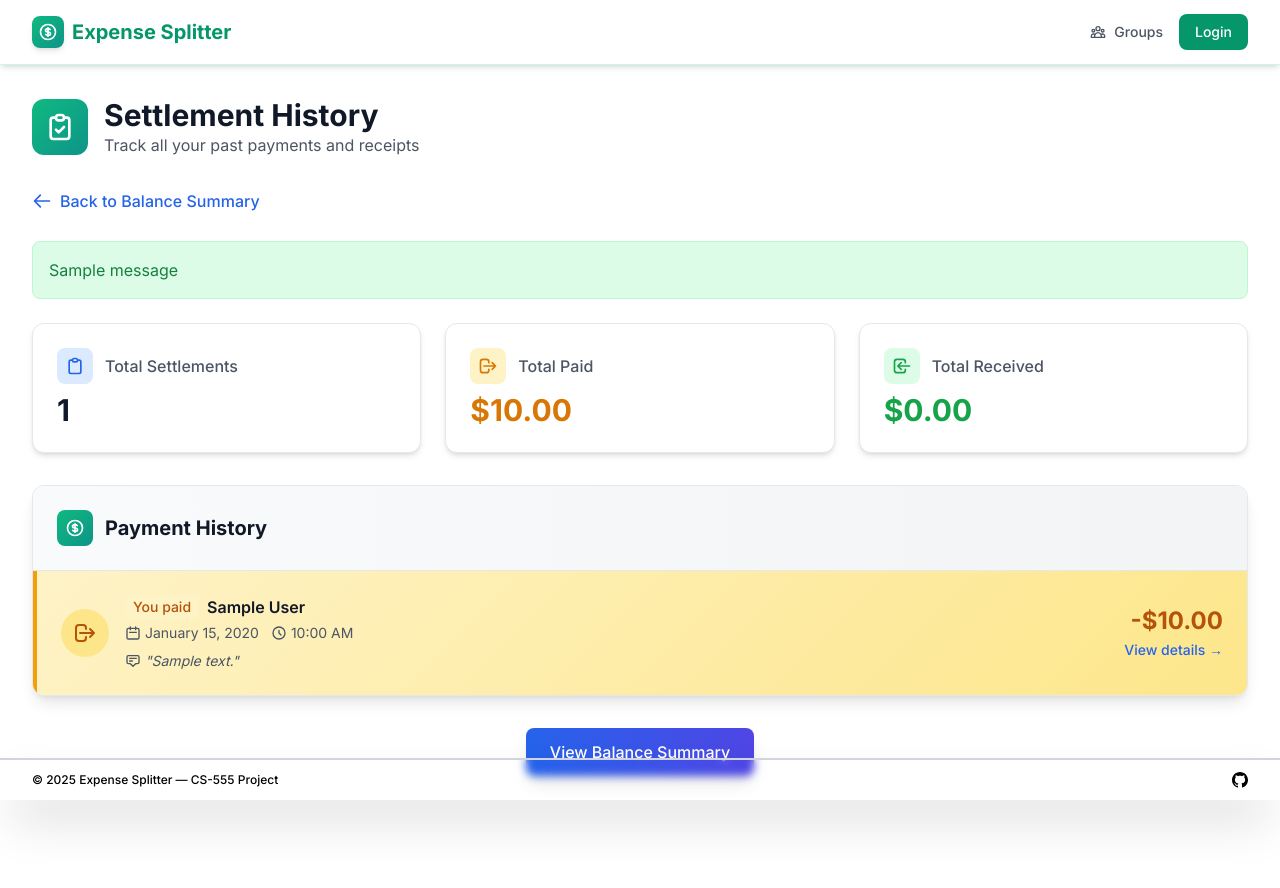
After one commit to PradHolla/CS-555-A-Course-Project, a Flask app: page /settlements/history in a window 1280 px wide. The commit adds this page. Run offline with Flask 3, Linux system fonts and the light colour scheme; the visitor is signed in with stand-in values (Sample User, id 1); tables that the repository leaves empty hold one stand-in row (values such as "Sample post"); one stand-in notice (Sample message) is shown; some libraries are stand-ins or nearby versions.

Commit message:
feat: add settlement history page
- Add /settlements/history route to view past payments
- Add get_user_settlements service method for chronological history
- Create history.html template with summary stats and payment list
- Add Settlement History button to balance summary page
- Add 14 comprehensive tests for settlement history feature

Users can now view all their past settlements showing:
- Payment direction (paid vs received)
- Amount, date, time, and notes
- Total paid and total received summary stats

```diff
--- a/routes/settlements.py
+++ b/routes/settlements.py
@@ -1,7 +1,7 @@
-from flask import Blueprint, abort, flash, redirect, render_template, request, url_for
+from flask import Blueprint, abort, flash, redirect, render_template, request, session, url_for
 
 from extensions import db
-from models import Settlement
+from models import Settlement, User
 from services.notification_service import notify_settlement_recipient
 from services.settlement_service import SettlementService
 from utils.decorators import login_required
@@ -69,3 +69,24 @@ def detail(settlement_id):
     if not s:
         abort(404)
     return render_template("settlements/details.html", settlement=s)
+
+
+@settlements_bp.route("/history")
+@login_required
+def history():
+    """Display settlement history for the current user."""
+    user_id = session.get("user_id")
+    user = db.session.get(User, user_id)
+
+    if not user:
+        flash("User not found.", "error")
+        return redirect(url_for("expenses.balance_summary"))
+
+    # Get all settlements involving this user (as payer or recipient)
+    settlements = SettlementService.get_user_settlements(user_id)
+
+    return render_template(
+        "settlements/history.html",
+        settlements=settlements,
+        current_user=user,
+    )
--- /dev/null
+++ b/templates/settlements/history.html
@@ -0,0 +1,227 @@
+{% extends "base.html" %}
+
+{% block title %}Settlement History • Student Starter Pack{% endblock %}
+
+{% block extra_head %}
+<style>
+    @keyframes slideIn {
+        from {
+            opacity: 0;
+            transform: translateY(-10px);
+        }
+        to {
+            opacity: 1;
+            transform: translateY(0);
+        }
+    }
+    .slide-in {
+        animation: slideIn 0.3s ease-out;
+    }
+    .settlement-paid {
+        background: linear-gradient(135deg, #fef3c7 0%, #fde68a 100%);
+        border-left: 4px solid #f59e0b;
+    }
+    .settlement-received {
+        background: linear-gradient(135deg, #d1fae5 0%, #a7f3d0 100%);
+        border-left: 4px solid #10b981;
+    }
+</style>
+{% endblock %}
+
+{% block content %}
+<div class="mb-8">
+    <div class="flex items-center gap-4 mb-4">
+        <div class="p-3 bg-gradient-to-br from-emerald-500 to-teal-600 rounded-xl text-white">
+            <svg class="w-8 h-8" fill="none" stroke="currentColor" viewBox="0 0 24 24">
+                <path stroke-linecap="round" stroke-linejoin="round" stroke-width="2" d="M9 5H7a2 2 0 00-2 2v12a2 2 0 002 2h10a2 2 0 002-2V7a2 2 0 00-2-2h-2M9 5a2 2 0 002 2h2a2 2 0 002-2M9 5a2 2 0 012-2h2a2 2 0 012 2m-6 9l2 2 4-4"></path>
+            </svg>
+        </div>
+        <div>
+            <h2 class="text-3xl font-bold text-gray-900">Settlement History</h2>
+            <p class="text-gray-600">Track all your past payments and receipts</p>
+        </div>
+    </div>
+</div>
+
+<!-- Navigation back to balance summary -->
+<div class="mb-6">
+    <a href="{{ url_for('expenses.balance_summary') }}" class="inline-flex items-center gap-2 text-blue-600 hover:text-blue-800 transition-colors duration-200">
+        <svg class="w-5 h-5" fill="none" stroke="currentColor" viewBox="0 0 24 24">
+            <path stroke-linecap="round" stroke-linejoin="round" stroke-width="2" d="M10 19l-7-7m0 0l7-7m-7 7h18"></path>
+        </svg>
+        <span class="font-medium">Back to Balance Summary</span>
+    </a>
+</div>
+
+<!-- Flash Messages -->
+{% with messages = get_flashed_messages(with_categories=true) %}
+    {% if messages %}
+        <div class="mb-6">
+            {% for category, message in messages %}
+                <div class="p-4 rounded-lg {% if category == 'error' %}bg-red-100 text-red-700 border border-red-200{% elif category == 'success' %}bg-green-100 text-green-700 border border-green-200{% else %}bg-blue-100 text-blue-700 border border-blue-200{% endif %}">
+                    {{ message|safe }}
+                </div>
+            {% endfor %}
+        </div>
+    {% endif %}
+{% endwith %}
+
+{% if not settlements %}
+<!-- No settlements message -->
+<div class="bg-white rounded-xl shadow-lg p-12 text-center border border-gray-200">
+    <div class="flex justify-center mb-4">
+        <div class="p-4 bg-gray-100 rounded-full">
+            <svg class="w-16 h-16 text-gray-400" fill="none" stroke="currentColor" viewBox="0 0 24 24">
+                <path stroke-linecap="round" stroke-linejoin="round" stroke-width="2" d="M17 9V7a2 2 0 00-2-2H5a2 2 0 00-2 2v6a2 2 0 002 2h2m2 4h10a2 2 0 002-2v-6a2 2 0 00-2-2H9a2 2 0 00-2 2v6a2 2 0 002 2zm7-5a2 2 0 11-4 0 2 2 0 014 0z"></path>
+            </svg>
+        </div>
+    </div>
+    <h3 class="text-xl font-semibold text-gray-900 mb-2">No Settlements Yet</h3>
+    <p class="text-gray-600 mb-6">You haven't made or received any payments yet.</p>
+    <a href="{{ url_for('expenses.balance_summary') }}" class="inline-block px-6 py-3 bg-gradient-to-r from-blue-600 to-indigo-600 text-white rounded-lg hover:from-blue-700 hover:to-indigo-700 transition-all duration-200 font-medium">
+        View Balance Summary
+    </a>
+</div>
+{% else %}
+
+<!-- Summary Stats -->
+<div class="grid gap-6 md:grid-cols-3 mb-8">
+    {% set total_paid = namespace(value=0) %}
+    {% set total_received = namespace(value=0) %}
+    {% for s in settlements %}
+        {% if s.payer_id == current_user.id %}
+            {% set total_paid.value = total_paid.value + s.amount %}
+        {% else %}
+            {% set total_received.value = total_received.value + s.amount %}
+        {% endif %}
+    {% endfor %}
+
+    <div class="bg-white rounded-xl shadow-md p-6 border border-gray-200">
+        <div class="flex items-center gap-3 mb-2">
+            <div class="p-2 bg-blue-100 rounded-lg">
+                <svg class="w-5 h-5 text-blue-600" fill="none" stroke="currentColor" viewBox="0 0 24 24">
+                    <path stroke-linecap="round" stroke-linejoin="round" stroke-width="2" d="M9 5H7a2 2 0 00-2 2v12a2 2 0 002 2h10a2 2 0 002-2V7a2 2 0 00-2-2h-2M9 5a2 2 0 002 2h2a2 2 0 002-2M9 5a2 2 0 012-2h2a2 2 0 012 2"></path>
+                </svg>
+            </div>
+            <span class="text-gray-600 font-medium">Total Settlements</span>
+        </div>
+        <p class="text-3xl font-bold text-gray-900">{{ settlements|length }}</p>
+    </div>
+
+    <div class="bg-white rounded-xl shadow-md p-6 border border-gray-200">
+        <div class="flex items-center gap-3 mb-2">
+            <div class="p-2 bg-amber-100 rounded-lg">
+                <svg class="w-5 h-5 text-amber-600" fill="none" stroke="currentColor" viewBox="0 0 24 24">
+                    <path stroke-linecap="round" stroke-linejoin="round" stroke-width="2" d="M17 16l4-4m0 0l-4-4m4 4H7m6 4v1a3 3 0 01-3 3H6a3 3 0 01-3-3V7a3 3 0 013-3h4a3 3 0 013 3v1"></path>
+                </svg>
+            </div>
+            <span class="text-gray-600 font-medium">Total Paid</span>
+        </div>
+        <p class="text-3xl font-bold text-amber-600">${{ "%.2f"|format(total_paid.value) }}</p>
+    </div>
+
+    <div class="bg-white rounded-xl shadow-md p-6 border border-gray-200">
+        <div class="flex items-center gap-3 mb-2">
+            <div class="p-2 bg-green-100 rounded-lg">
+                <svg class="w-5 h-5 text-green-600" fill="none" stroke="currentColor" viewBox="0 0 24 24">
+                    <path stroke-linecap="round" stroke-linejoin="round" stroke-width="2" d="M11 16l-4-4m0 0l4-4m-4 4h14m-5 4v1a3 3 0 01-3 3H6a3 3 0 01-3-3V7a3 3 0 013-3h7a3 3 0 013 3v1"></path>
+                </svg>
+            </div>
+            <span class="text-gray-600 font-medium">Total Received</span>
+        </div>
+        <p class="text-3xl font-bold text-green-600">${{ "%.2f"|format(total_received.value) }}</p>
+    </div>
+</div>
+
+<!-- Settlement History List -->
+<div class="bg-white rounded-xl shadow-lg border border-gray-200 overflow-hidden">
+    <div class="p-6 border-b border-gray-200 bg-gradient-to-r from-gray-50 to-gray-100">
+        <div class="flex items-center gap-3">
+            <div class="p-2 bg-gradient-to-br from-emerald-500 to-teal-600 rounded-lg text-white">
+                <svg class="w-5 h-5" fill="none" stroke="currentColor" viewBox="0 0 24 24">
+                    <path stroke-linecap="round" stroke-linejoin="round" stroke-width="2" d="M12 8c-1.657 0-3 .895-3 2s1.343 2 3 2 3 .895 3 2-1.343 2-3 2m0-8c1.11 0 2.08.402 2.599 1M12 8V7m0 1v8m0 0v1m0-1c-1.11 0-2.08-.402-2.599-1M21 12a9 9 0 11-18 0 9 9 0 0118 0z"></path>
+                </svg>
+            </div>
+            <h3 class="text-xl font-bold text-gray-900">Payment History</h3>
+        </div>
+    </div>
+
+    <div class="divide-y divide-gray-200">
+        {% for settlement in settlements %}
+        <div class="slide-in p-6 {% if settlement.payer_id == current_user.id %}settlement-paid{% else %}settlement-received{% endif %} hover:shadow-md transition-shadow duration-200">
+            <div class="flex items-center justify-between flex-wrap gap-4">
+                <div class="flex items-center gap-4">
+                    <!-- Direction Icon -->
+                    <div class="p-3 rounded-full {% if settlement.payer_id == current_user.id %}bg-amber-200{% else %}bg-green-200{% endif %}">
+                        {% if settlement.payer_id == current_user.id %}
+                        <svg class="w-6 h-6 text-amber-700" fill="none" stroke="currentColor" viewBox="0 0 24 24">
+                            <path stroke-linecap="round" stroke-linejoin="round" stroke-width="2" d="M17 16l4-4m0 0l-4-4m4 4H7m6 4v1a3 3 0 01-3 3H6a3 3 0 01-3-3V7a3 3 0 013-3h4a3 3 0 013 3v1"></path>
+                        </svg>
+                        {% else %}
+                        <svg class="w-6 h-6 text-green-700" fill="none" stroke="currentColor" viewBox="0 0 24 24">
+                            <path stroke-linecap="round" stroke-linejoin="round" stroke-width="2" d="M11 16l-4-4m0 0l4-4m-4 4h14m-5 4v1a3 3 0 01-3 3H6a3 3 0 01-3-3V7a3 3 0 013-3h7a3 3 0 013 3v1"></path>
+                        </svg>
+                        {% endif %}
+                    </div>
+
+                    <!-- Settlement Details -->
+                    <div>
+                        <div class="flex items-center gap-2 mb-1">
+                            {% if settlement.payer_id == current_user.id %}
+                                <span class="text-sm font-medium text-amber-700 bg-amber-100 px-2 py-0.5 rounded">You paid</span>
+                                <span class="font-semibold text-gray-900">{{ settlement.recipient.display_name or settlement.recipient.email }}</span>
+                            {% else %}
+                                <span class="text-sm font-medium text-green-700 bg-green-100 px-2 py-0.5 rounded">You received from</span>
+                                <span class="font-semibold text-gray-900">{{ settlement.payer.display_name or settlement.payer.email }}</span>
+                            {% endif %}
+                        </div>
+                        <div class="flex items-center gap-3 text-sm text-gray-600">
+                            <span class="flex items-center gap-1">
+                                <svg class="w-4 h-4" fill="none" stroke="currentColor" viewBox="0 0 24 24">
+                                    <path stroke-linecap="round" stroke-linejoin="round" stroke-width="2" d="M8 7V3m8 4V3m-9 8h10M5 21h14a2 2 0 002-2V7a2 2 0 00-2-2H5a2 2 0 00-2 2v12a2 2 0 002 2z"></path>
+                                </svg>
+                                {{ settlement.created_at.strftime("%B %d, %Y") }}
+                            </span>
+                            <span class="flex items-center gap-1">
+                                <svg class="w-4 h-4" fill="none" stroke="currentColor" viewBox="0 0 24 24">
+                                    <path stroke-linecap="round" stroke-linejoin="round" stroke-width="2" d="M12 8v4l3 3m6-3a9 9 0 11-18 0 9 9 0 0118 0z"></path>
+                                </svg>
+                                {{ settlement.created_at.strftime("%I:%M %p") }}
+                            </span>
+                        </div>
+                        {% if settlement.note %}
+                        <div class="mt-2 text-sm text-gray-600 italic">
+                            <span class="flex items-center gap-1">
+                                <svg class="w-4 h-4" fill="none" stroke="currentColor" viewBox="0 0 24 24">
+                                    <path stroke-linecap="round" stroke-linejoin="round" stroke-width="2" d="M7 8h10M7 12h4m1 8l-4-4H5a2 2 0 01-2-2V6a2 2 0 012-2h14a2 2 0 012 2v8a2 2 0 01-2 2h-3l-4 4z"></path>
+                                </svg>
+                                "{{ settlement.note }}"
+                            </span>
+                        </div>
+                        {% endif %}
+                    </div>
+                </div>
+
+                <!-- Amount -->
+                <div class="text-right">
+                    <div class="text-2xl font-bold {% if settlement.payer_id == current_user.id %}text-amber-700{% else %}text-green-700{% endif %}">
+                        {% if settlement.payer_id == current_user.id %}-{% else %}+{% endif %}${{ "%.2f"|format(settlement.amount) }}
+                    </div>
+                    <a href="{{ url_for('settlements.detail', settlement_id=settlement.id) }}" class="text-sm text-blue-600 hover:text-blue-800 font-medium">
+                        View details →
+                    </a>
+                </div>
+            </div>
+        </div>
+        {% endfor %}
+    </div>
+</div>
+
+{% endif %}
+
+<div class="mt-8 text-center">
+    <a href="{{ url_for('expenses.balance_summary') }}" class="inline-block px-6 py-3 bg-gradient-to-r from-blue-600 to-indigo-600 text-white rounded-lg hover:from-blue-700 hover:to-indigo-700 transition-all duration-200 font-medium shadow-lg">
+        View Balance Summary
+    </a>
+</div>
+{% endblock %}
```
Also changed, not shown: services/settlement_service.py (+21 -0 lines), templates/apps/expense_splitter/balance.html (+7 -1 lines), tests/test_settlement_history.py (added, +323 -0 lines).
